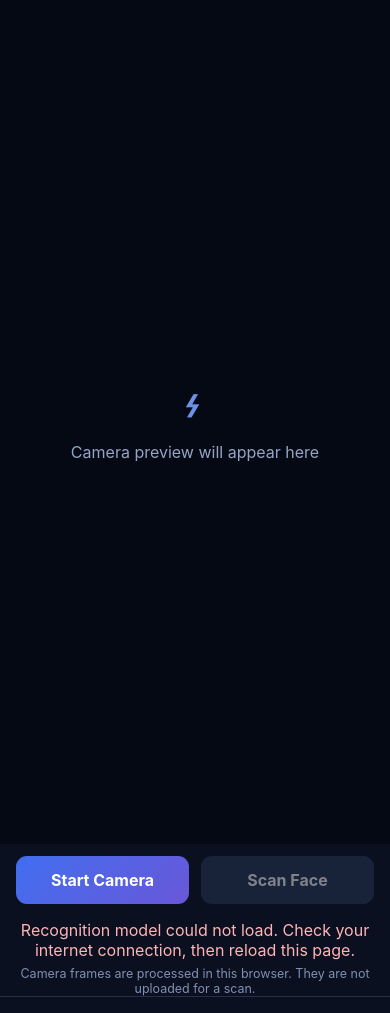
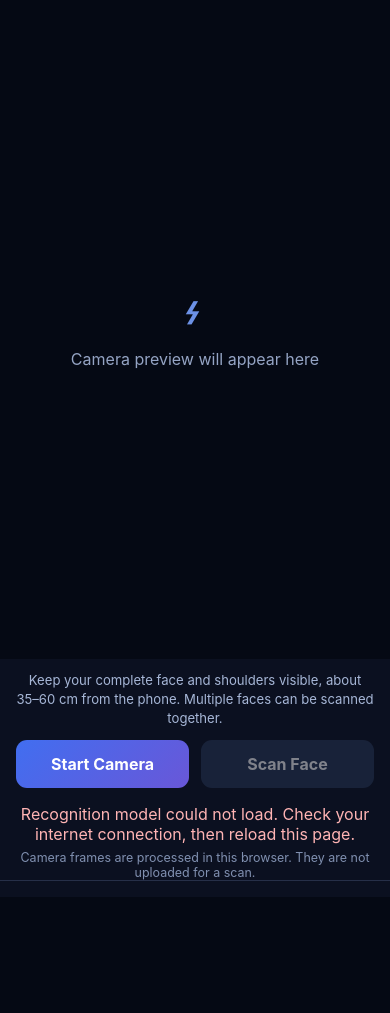
Before and after one commit to Sanskarjain125/detectionai, a Flask app: page / in a window 390 px wide. Shown: the part 180-1193 px from the top of the page. After the commit the page ends 1061 px from the top, so only its background shows below. Run offline with Flask 3, Linux system fonts and the light colour scheme; some libraries are stand-ins or nearby versions.

Commit message:
Improve mobile multi-face scanning

```diff
--- a/app.py
+++ b/app.py
@@ -40,9 +40,12 @@ else:
 
 
 # ---- Recognition settings -------------------------------------------------
-# Lower values are stricter.  0.50 is a conservative threshold for the
-# face_recognition/dlib 128-dimensional embedding distance.
-FACE_MATCH_THRESHOLD = 0.50
+# Lower values are stricter. 0.55 is the browser-model match limit used for
+# normal enrolled-person variation in indoor camera lighting.
+# Browser-side embeddings vary slightly with camera angle and indoor light.
+# 0.55 accepts normal enrolled-person variation while remaining stricter than
+# the face-api.js default of 0.60.
+FACE_MATCH_THRESHOLD = 0.55
 FACE_DETECTION_MODEL = "hog"  # "cnn" is slower and requires a CUDA-capable build.
 MIN_BRIGHTNESS = 20
 MAX_UPLOAD_BYTES = 6 * 1024 * 1024
--- a/static/script.js
+++ b/static/script.js
@@ -5,14 +5,7 @@
   const placeholder = document.querySelector("#cameraPlaceholder");
   const overlay = document.querySelector("#scanOverlay");
   const statusMessage = document.querySelector("#statusMessage");
-  const resultCard = document.querySelector("#resultCard");
-  const resultIcon = document.querySelector("#resultIcon");
-  const resultLabel = document.querySelector("#resultLabel");
-  const resultName = document.querySelector("#resultName");
-  const confidence = document.querySelector("#confidence");
-  const detailsList = document.querySelector("#detailsList");
-  const scanSummary = document.querySelector("#scanSummary");
-  const summaryList = document.querySelector("#summaryList");
+  const resultCards = document.querySelector("#resultCards");
   const lastScanCard = document.querySelector("#lastScanCard");
   const lastScannedImage = document.querySelector("#lastScannedImage");
 
@@ -31,10 +24,8 @@
   }
 
   function clearResult() {
-    resultCard.hidden = true;
-    detailsList.replaceChildren();
-    summaryList.replaceChildren();
-    scanSummary.hidden = true;
+    resultCards.hidden = true;
+    resultCards.replaceChildren();
     lastScanCard.hidden = true;
     lastScannedImage.removeAttribute("src");
   }
@@ -47,7 +38,7 @@
   async function descriptorFromImage(url) {
     const image = await faceapi.fetchImage(url);
     const result = await faceapi
-      .detectSingleFace(image, new faceapi.TinyFaceDetectorOptions({ inputSize: 416, scoreThreshold: 0.45 }))
+      .detectSingleFace(image, new faceapi.TinyFaceDetectorOptions({ inputSize: 512, scoreThreshold: 0.35 }))
       .withFaceLandmarks()
       .withFaceDescriptor();
     if (!result) throw new Error(`No clear single face was found in ${url}.`);
@@ -72,28 +63,20 @@
     setStatus(`${profiles.length} enrolled profile(s) ready. Start the camera to scan.`);
   }
 
-  function addSummaryLine(label, value) {
+  function addDetailLine(list, label, value) {
     const term = document.createElement("dt");
     const description = document.createElement("dd");
     term.textContent = label;
     description.textContent = value;
-    summaryList.append(term, description);
+    list.append(term, description);
   }
 
-  function appendProfileDetails(details, clothesColour) {
+  function appendProfileDetails(list, details, clothesColour) {
     for (const [key, value] of Object.entries(details || {})) {
       if (key.toLowerCase() === "name") continue;
-      const term = document.createElement("dt");
-      const description = document.createElement("dd");
-      term.textContent = key.replace(/[_-]/g, " ");
-      description.textContent = String(value);
-      detailsList.append(term, description);
+      addDetailLine(list, key.replace(/[_-]/g, " "), String(value));
     }
-    const clothesTerm = document.createElement("dt");
-    const clothesDescription = document.createElement("dd");
-    clothesTerm.textContent = "clothes colour";
-    clothesDescription.textContent = clothesColour === "not visible" ? "Show upper body in camera" : clothesColour;
-    detailsList.append(clothesTerm, clothesDescription);
+    addDetailLine(list, "clothes colour", clothesColour === "not visible" ? "Show upper body in camera" : clothesColour);
   }
 
   function rgbToHsv(red, green, blue) {
@@ -213,41 +196,74 @@
     scanButton.textContent = "Restart Scanning";
   }
 
-  function showProfile(profile, distance, clothesColour) {
-    resultCard.hidden = false;
-    resultCard.classList.remove("not-recognized");
-    resultIcon.textContent = "✓";
-    resultLabel.textContent = "Recognized face profile";
-    resultName.textContent = profile.name;
+  function createProfileCard(profile, distance, clothesColour, index) {
+    const card = document.createElement("article");
+    card.className = "result-card";
+    const icon = document.createElement("div");
+    icon.className = "result-icon";
+    icon.setAttribute("aria-hidden", "true");
+    icon.textContent = "✓";
+    const content = document.createElement("div");
+    const label = document.createElement("p");
+    label.className = "result-label";
+    label.textContent = `Recognized face ${index + 1}`;
+    const name = document.createElement("h2");
+    name.textContent = profile.name;
+    const confidence = document.createElement("p");
+    confidence.className = "confidence";
     confidence.textContent = `Match confidence: ${Math.max(0, (1 - distance) * 100).toFixed(1)}%`;
-    detailsList.replaceChildren();
-    summaryList.replaceChildren();
-    scanSummary.hidden = false;
-    appendProfileDetails(profile.details, clothesColour);
-    addSummaryLine(
+    const details = document.createElement("dl");
+    details.className = "details-list";
+    appendProfileDetails(details, profile.details, clothesColour);
+    const summary = document.createElement("section");
+    summary.className = "scan-summary";
+    summary.setAttribute("aria-label", `${profile.name} quick scan summary`);
+    const summaryLabel = document.createElement("p");
+    summaryLabel.className = "summary-label";
+    summaryLabel.textContent = "Quick summary";
+    const summaryList = document.createElement("dl");
+    summaryList.className = "details-list summary-list";
+    addDetailLine(
+      summaryList,
       "Overall",
       `${profile.details?.age || "Age not provided"} · ${profile.details?.face_shape || "Enrolled profile verified"}`
     );
-    addSummaryLine(
+    addDetailLine(
+      summaryList,
       "Appearance",
       `${profile.details?.head_hair || "Hair details unavailable"}; ${profile.details?.facial_hair || "facial-hair details unavailable"}`
     );
-    addSummaryLine(
+    addDetailLine(
+      summaryList,
       "Live scan",
       `Clothes colour: ${clothesColour === "not visible" ? "show upper body in camera" : clothesColour}`
     );
+    summary.append(summaryLabel, summaryList);
+    content.append(label, name, confidence, details, summary);
+    card.append(icon, content);
+    return card;
   }
 
   function showNoMatch(message) {
-    resultCard.hidden = false;
-    resultCard.classList.add("not-recognized");
-    resultIcon.textContent = "!";
-    resultLabel.textContent = "Scan result";
-    resultName.textContent = "Face not recognized";
-    confidence.textContent = message;
-    detailsList.replaceChildren();
-    summaryList.replaceChildren();
-    scanSummary.hidden = true;
+    resultCards.hidden = false;
+    const card = document.createElement("article");
+    card.className = "result-card not-recognized";
+    const icon = document.createElement("div");
+    icon.className = "result-icon";
+    icon.setAttribute("aria-hidden", "true");
+    icon.textContent = "!";
+    const content = document.createElement("div");
+    const label = document.createElement("p");
+    label.className = "result-label";
+    label.textContent = "Scan result";
+    const name = document.createElement("h2");
+    name.textContent = "Face not recognized";
+    const description = document.createElement("p");
+    description.className = "confidence";
+    description.textContent = message;
+    content.append(label, name, description);
+    card.append(icon, content);
+    resultCards.replaceChildren(card);
   }
 
   async function scanFrame() {
@@ -263,7 +279,7 @@
     setStatus("Scanning face in this browser…");
     try {
       const detections = await faceapi
-        .detectAllFaces(video, new faceapi.TinyFaceDetectorOptions({ inputSize: 416, scoreThreshold: 0.45 }))
+        .detectAllFaces(video, new faceapi.TinyFaceDetectorOptions({ inputSize: 512, scoreThreshold: 0.35 }))
         .withFaceLandmarks()
         .withFaceDescriptors();
       if (!detections.length) {
@@ -276,11 +292,16 @@
         match.label === "unknown" ? null : fetchProfile(match.label)
       ));
       const clothesColours = captureAnnotatedImage(detections, matchedProfiles);
-      const matchIndex = matchedProfiles.findIndex(Boolean);
-      if (matchIndex !== -1) {
-        showProfile(matchedProfiles[matchIndex], bestMatches[matchIndex].distance, clothesColours[matchIndex]);
+      const recognizedFaces = matchedProfiles
+        .map((profile, index) => profile ? { profile, distance: bestMatches[index].distance, clothesColour: clothesColours[index] } : null)
+        .filter(Boolean);
+      if (recognizedFaces.length) {
+        resultCards.hidden = false;
+        resultCards.replaceChildren(...recognizedFaces.map((face, index) =>
+          createProfileCard(face.profile, face.distance, face.clothesColour, index)
+        ));
         stopAutomaticScanning();
-        setStatus("Face recognized. Scanning is paused; click Restart Scanning for a new scan.");
+        setStatus(`${recognizedFaces.length} face${recognizedFaces.length === 1 ? "" : "s"} recognized. Scanning is paused; click Restart Scanning for a new scan.`);
       } else {
         showNoMatch("This face does not match an enrolled profile.");
         setStatus("Face not recognized.");
@@ -309,7 +330,7 @@
       const compactScreen = window.matchMedia("(max-width: 600px)").matches;
       stream = await navigator.mediaDevices.getUserMedia({
         video: compactScreen
-          ? { facingMode: "user", width: { ideal: 1080 }, height: { ideal: 1920 }, aspectRatio: { ideal: 9 / 16 } }
+          ? { facingMode: "user", width: { ideal: 960 }, height: { ideal: 1280 }, aspectRatio: { ideal: 3 / 4 } }
           : { facingMode: "user", width: { ideal: 1280 }, height: { ideal: 720 } },
         audio: false
       });
--- a/static/style.css
+++ b/static/style.css
@@ -29,6 +29,7 @@ video { width: 100%; height: 100%; display: block; object-fit: cover; transform:
 .camera-placeholder { position: absolute; inset: 0; display: grid; place-content: center; gap: .75rem; color: #95a4c4; text-align: center; }
 .camera-placeholder p { margin: 0; }
 .camera-icon { font-size: 3rem; line-height: 1; transform: rotate(90deg); color: #6c91e6; }
+.camera-hint { margin: .8rem .25rem 0; color: #a7b7d7; font-size: .82rem; line-height: 1.45; text-align: center; }
 .scan-overlay { position: absolute; inset: 12%; overflow: hidden; border: 2px solid rgba(116, 166, 255, .85); border-radius: 50%; box-shadow: 0 0 28px rgba(91, 143, 255, .4); }
 .scanner-line { position: absolute; left: 0; right: 0; height: 3px; background: #75b7ff; box-shadow: 0 0 12px #86c6ff; animation: scan 1.2s ease-in-out infinite alternate; }
 @keyframes scan { from { top: 4%; } to { top: 94%; } }
@@ -47,6 +48,8 @@ video { width: 100%; height: 100%; display: block; object-fit: cover; transform:
 .privacy-note { margin: 0; color: #8090b0; font-size: .78rem; text-align: center; }
 
 .result-card { display: flex; gap: 1rem; margin-top: 1rem; padding: 1.25rem; animation: reveal-card .3s ease-out both; }
+.result-cards { display: grid; gap: 1rem; margin-top: 1rem; }
+.result-cards .result-card { margin-top: 0; }
 .last-scan-card { margin-top: 1rem; padding: 1.25rem; border: 1px solid rgba(152, 179, 241, .19); border-radius: 22px; background: rgba(18, 28, 54, .78); box-shadow: 0 22px 58px rgba(0, 0, 0, .24); animation: reveal-card .3s ease-out both; }
 @keyframes reveal-card { from { opacity: 0; transform: translateY(8px); } to { opacity: 1; transform: translateY(0); } }
 .last-scan-card h2 { margin: 0; font-size: 1.25rem; }
@@ -70,13 +73,19 @@ video { width: 100%; height: 100%; display: block; object-fit: cover; transform:
   .intro { margin: 0; padding: max(1rem, env(safe-area-inset-top)) 1rem 1rem; }
   .subheading { margin-top: .55rem; }
   .scanner-card { padding: 0; border-right: 0; border-left: 0; border-radius: 0; background: transparent; box-shadow: none; }
-  .camera-frame { width: 100vw; height: 100svh; min-height: 580px; aspect-ratio: auto; border-radius: 0; }
-  .scan-overlay { inset: 0; border-radius: 0; }
+  .camera-frame { width: 100vw; height: min(78svh, 760px); min-height: 540px; aspect-ratio: 3 / 4; border-radius: 0; }
+  .scan-overlay { inset: 5%; border-radius: 22px; }
   .actions { padding: .75rem 1rem 0; }
-  .status-message, .privacy-note { margin-right: 1rem; margin-left: 1rem; }
+  .status-message, .privacy-note, .camera-hint { margin-right: 1rem; margin-left: 1rem; }
   .result-card, .last-scan-card { margin-right: 1rem; margin-left: 1rem; }
   .result-card { padding: 1rem; }
   .details-list { grid-template-columns: minmax(106px, .8fr) 1.4fr; gap: .5rem .7rem; }
+}
+
+@media (max-width: 380px) {
+  .camera-frame { min-height: 480px; height: min(72svh, 620px); }
+  .actions { gap: .5rem; padding-right: .75rem; padding-left: .75rem; }
+  .button { min-height: 46px; padding-right: .5rem; padding-left: .5rem; }
 }
 
 @media (prefers-reduced-motion: reduce) {
--- a/templates/index.html
+++ b/templates/index.html
@@ -26,6 +26,7 @@
             <span class="scanner-line"></span>
           </div>
         </div>
+        <p class="camera-hint">Keep your complete face and shoulders visible, about 35–60 cm from the phone. Multiple faces can be scanned together.</p>
 
         <div class="actions">
           <button id="startCamera" class="button button-primary" type="button">Start Camera</button>
@@ -44,19 +45,7 @@
         <img id="lastScannedImage" alt="Last scanned camera image with identified face labels and arrows">
       </section>
 
-      <section id="resultCard" class="result-card" hidden aria-live="polite">
-        <div id="resultIcon" class="result-icon" aria-hidden="true">✓</div>
-        <div>
-          <p id="resultLabel" class="result-label">Recognized face profile</p>
-          <h2 id="resultName"></h2>
-          <p id="confidence" class="confidence"></p>
-          <dl id="detailsList" class="details-list"></dl>
-          <section id="scanSummary" class="scan-summary" aria-label="Quick scan summary">
-            <p class="summary-label">Quick summary</p>
-            <dl id="summaryList" class="details-list summary-list"></dl>
-          </section>
-        </div>
-      </section>
+      <section id="resultCards" class="result-cards" hidden aria-live="polite"></section>
 
     </main>
     <script src="https://unpkg.com/face-api.js@0.22.2/dist/face-api.min.js" defer></script>
```
Also changed, not shown: README.md.
